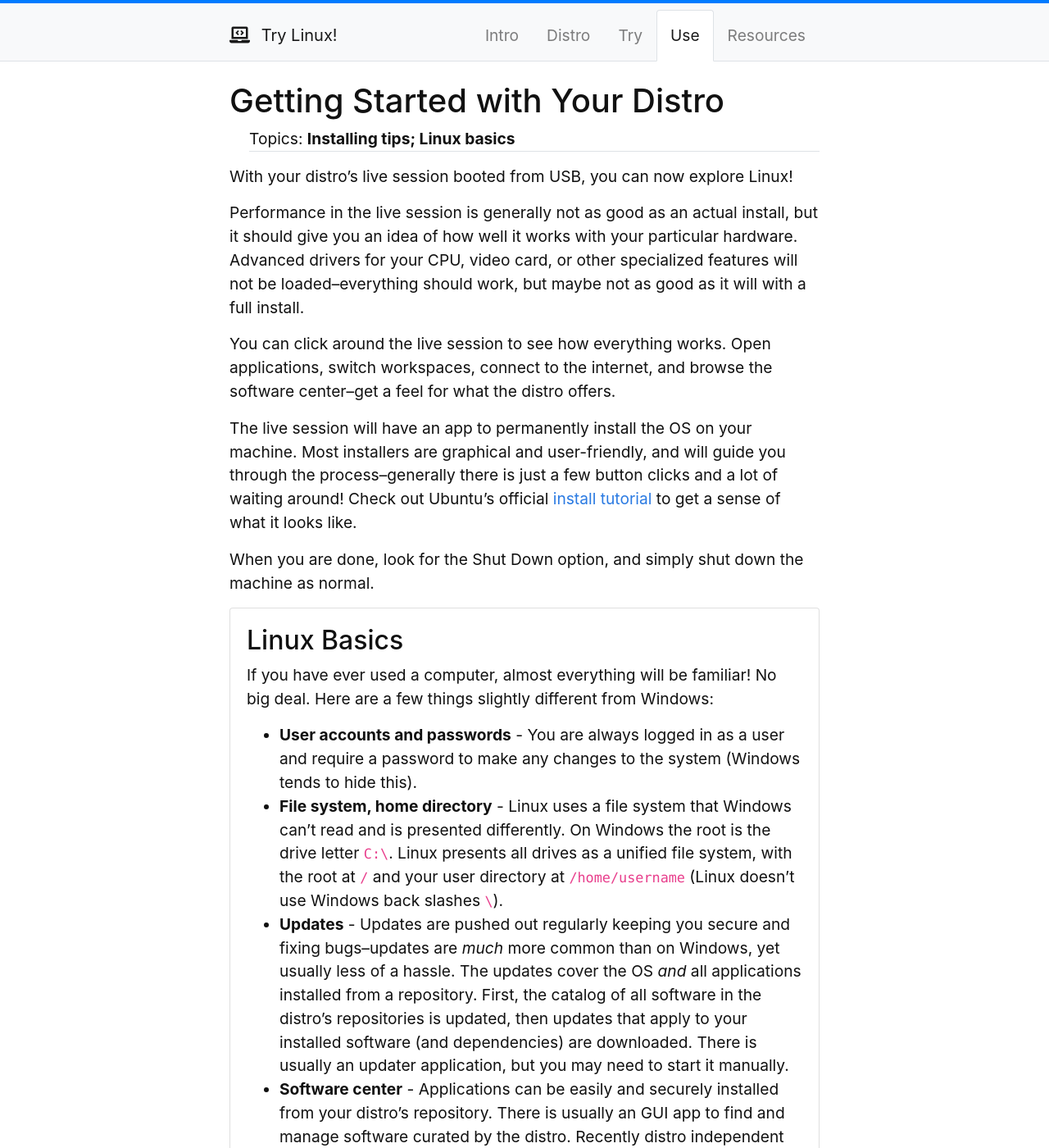
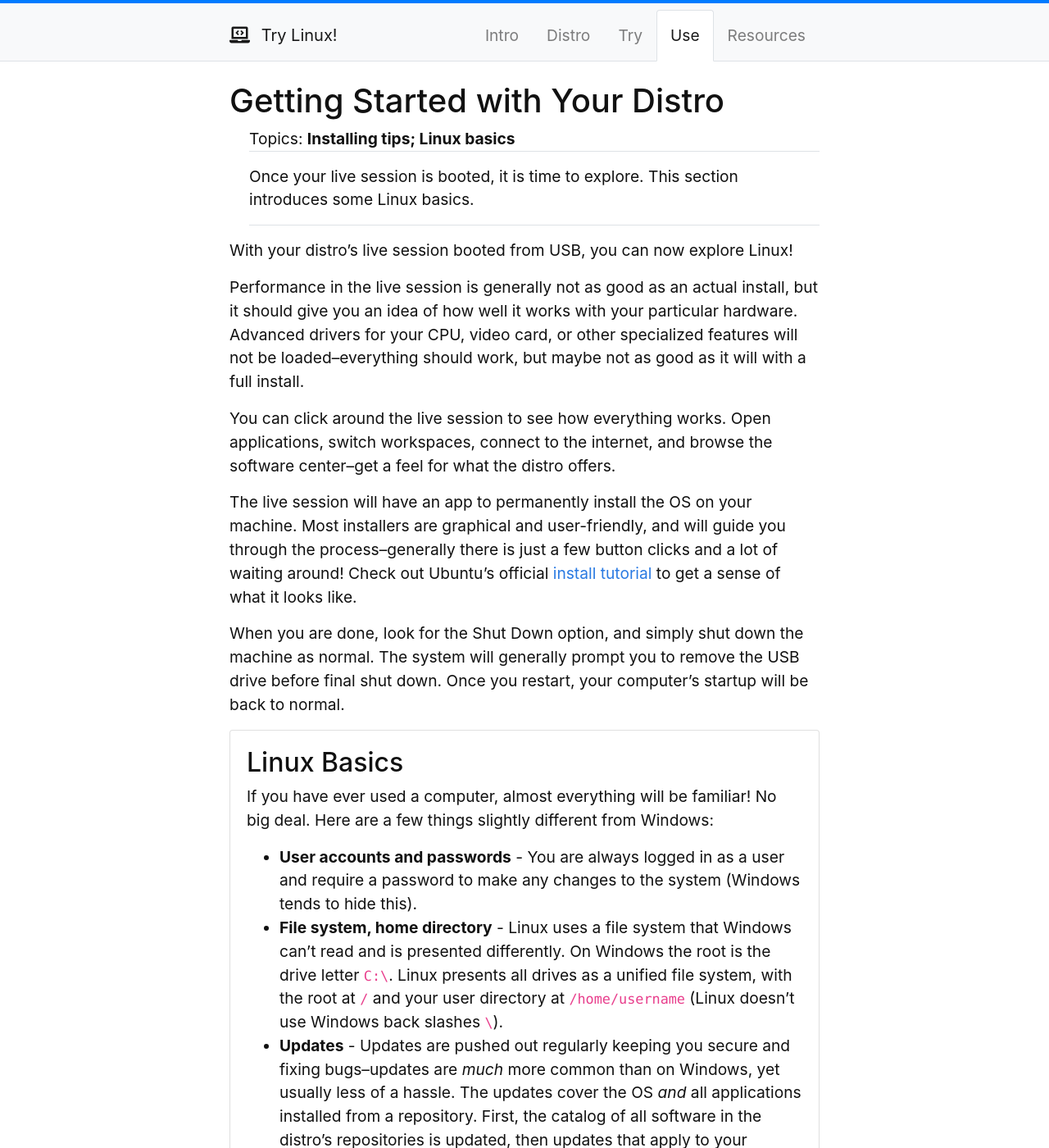
Before and after one commit to evanwill/try-linux, a Jekyll site: the page built from content/4-use.md, in a window 1280 px wide and 1400 px high. Shown: the whole window at 82% size. Built offline with Jekyll 4.4.1, drawn with Linux system fonts in a browser that asks for light colours; comment, search, counter and statistics services are not loaded.

Commit message:
descriptions

```diff
--- a/content/4-use.md
+++ b/content/4-use.md
@@ -2,6 +2,7 @@
 title: Getting Started with Your Distro
 nav: Use
 topics: Installing tips; Linux basics
+description: Once your live session is booted, it is time to explore. This section introduces some Linux basics.
 ---
 
 With your distro's live session booted from USB, you can now explore Linux!
@@ -17,6 +18,8 @@ Most installers are graphical and user-friendly, and will guide you through the
 Check out Ubuntu's official [install tutorial](https://tutorials.ubuntu.com/tutorial/tutorial-install-ubuntu-desktop) to get a sense of what it looks like.
 
 When you are done, look for the Shut Down option, and simply shut down the machine as normal.
+The system will generally prompt you to remove the USB drive before final shut down.
+Once you restart, your computer's startup will be back to normal.
 
 {% capture basics %}
 ## Linux Basics
```
Also changed, not shown: content/3-try.md (+1 -1 lines).
